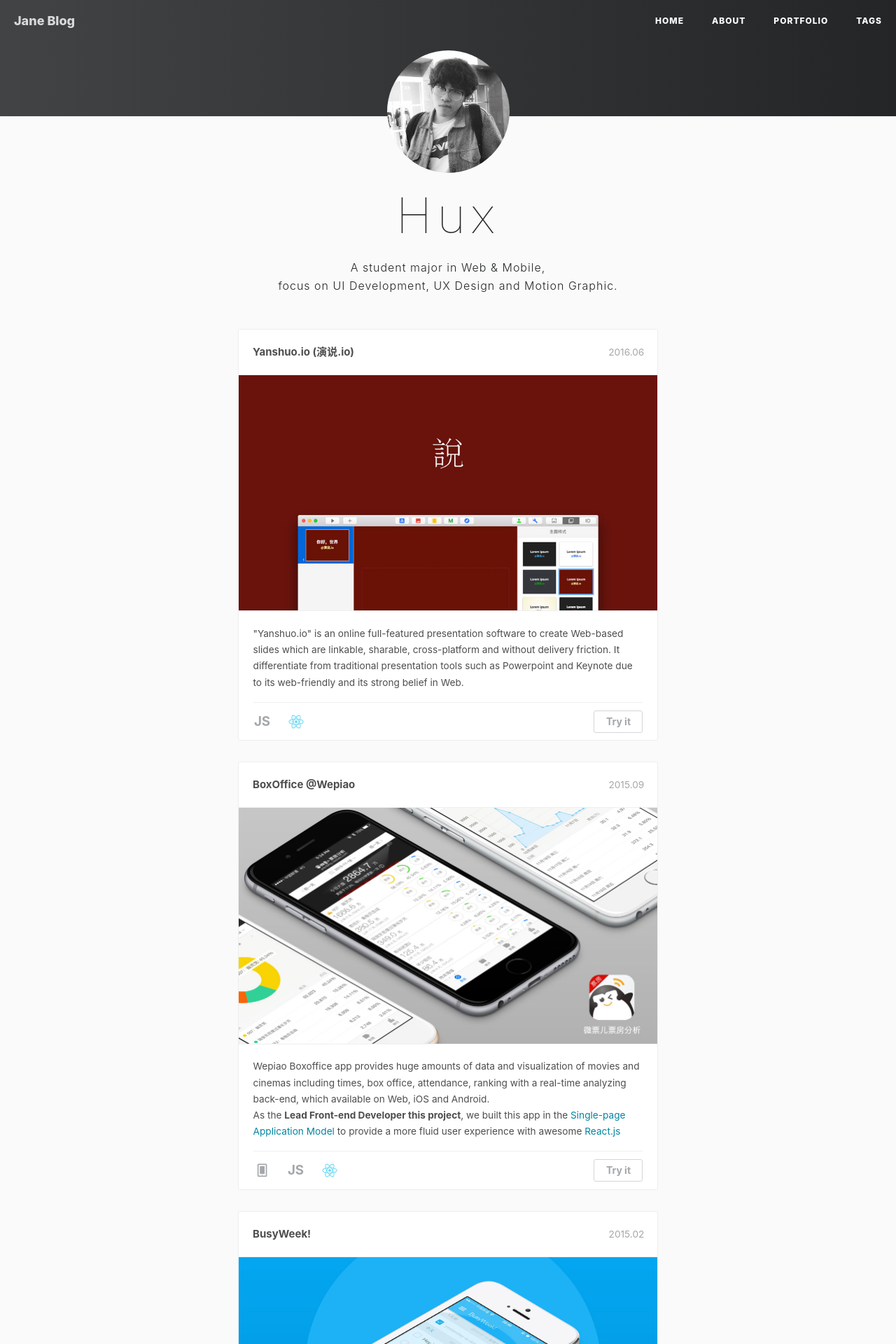
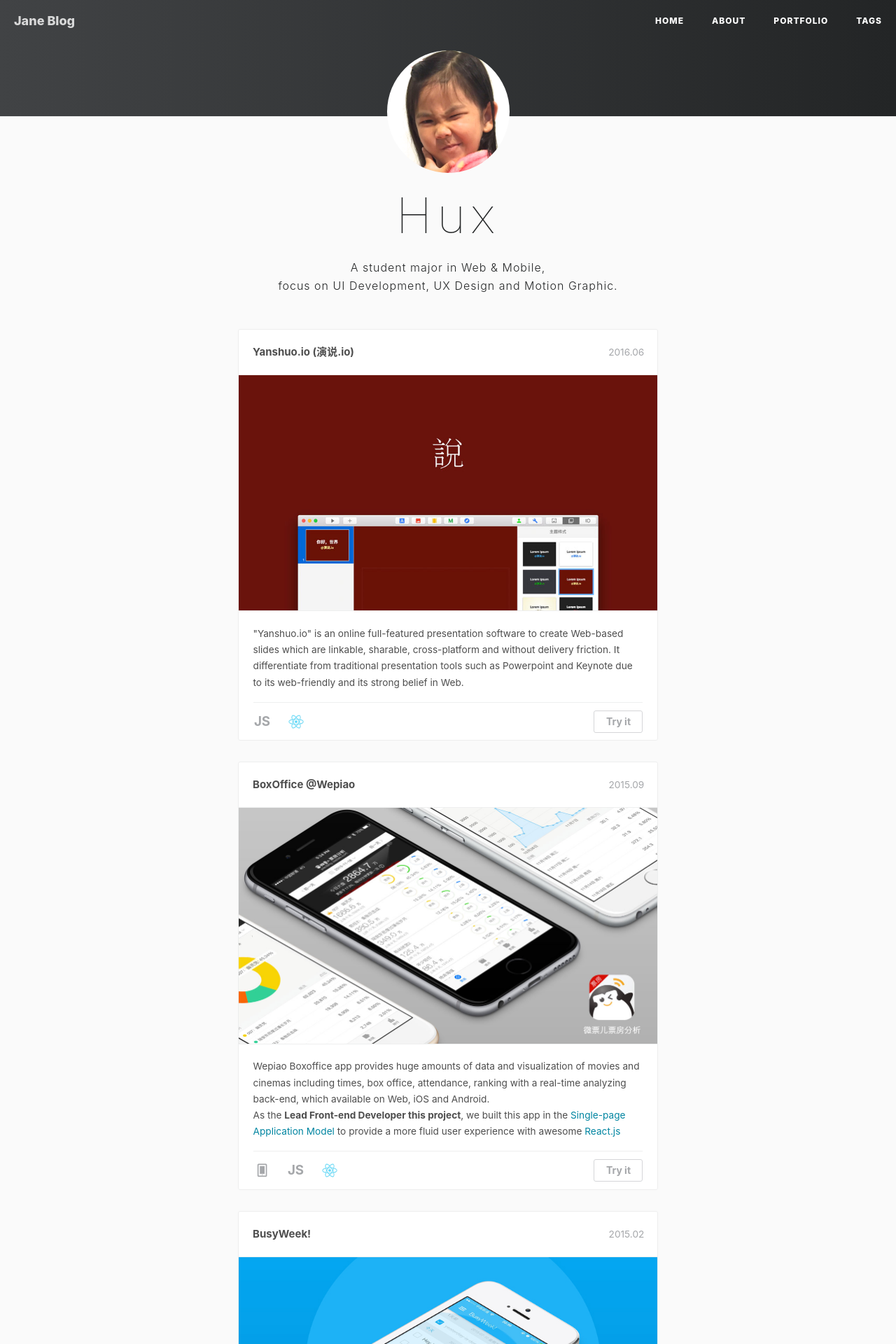
Before and after one commit to Jane27/jane27.github.io, a Jekyll site: the page built from portfolio/index.html, in a window 1280 px wide. Shown: the top 1920 px of the page at 70% size. Built offline with Jekyll 4.4.1, drawn with Linux system fonts in a browser that asks for light colours; nearby versions of some CDN libraries; comment, search, counter and statistics services are not loaded.

Commit message:
Update imgs

```diff
--- a/portfolio/index.html
+++ b/portfolio/index.html
@@ -16,7 +16,7 @@
 	<body>
 		<div class="container" style="margin:0;padding:0;width:100%;">
 			<header>
-				<img width="175" height="175" style="border-radius:50%;" src="/img/avatar-hux.jpg">
+				<img width="175" height="175" style="border-radius:50%;" src="/img/avatar-angel.png">
 				<h1>Hux</h1>
 				<p>A student major in Web & Mobile,<br>
 					focus on UI Development, UX Design and Motion Graphic.</p>
```
Also changed, not shown: img/about-bg.jpg, img/avatar-hux.jpg (deleted).
